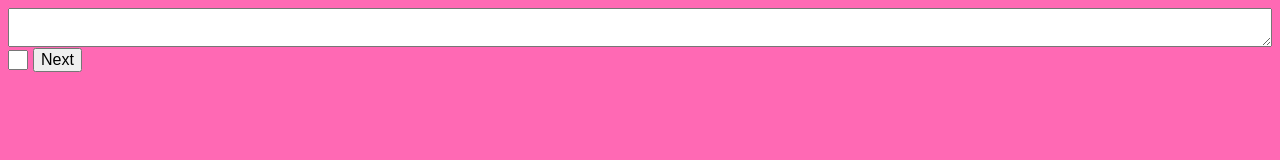
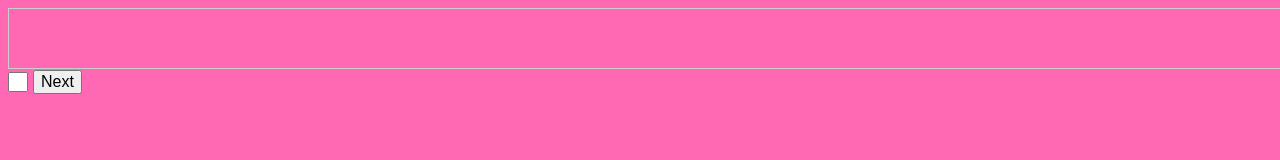
Before and after one commit to soilflux/asyncConversations, a plain HTML site: page index.html in a window 1280 px wide. Drawn offline with Linux system fonts and the light colour scheme.

Commit message:
change textarea to try to evade accessibility bar

```diff
--- a/index.html
+++ b/index.html
@@ -7,7 +7,7 @@
       <title>Async Conversation</title>
     </head>
     <body class = oncontextmenu="return false;">
-      <textarea id="response"></textarea>
+      <div id="response" contenteditable="true" role="textbox"></div>
       <input id="chatterID"/>
       <input type="file" id="txtPicker" accept=".txt" />
       <button id = "getNextConversation" onmousedown = "getNextConversation()">Next</button>
--- a/stylesheet.css
+++ b/stylesheet.css
@@ -29,3 +29,12 @@ background-size:cover;
   width:100%;
   font-size:16px;
 }
+
+[contenteditable="true"] {
+  -webkit-user-select: text;
+  user-select: text;
+  border: 1px solid #ccc;
+  padding: 10px;
+  overflow-y: auto;
+  white-space: pre-wrap; /* Keeps line breaks working like a textarea */
+}
```
